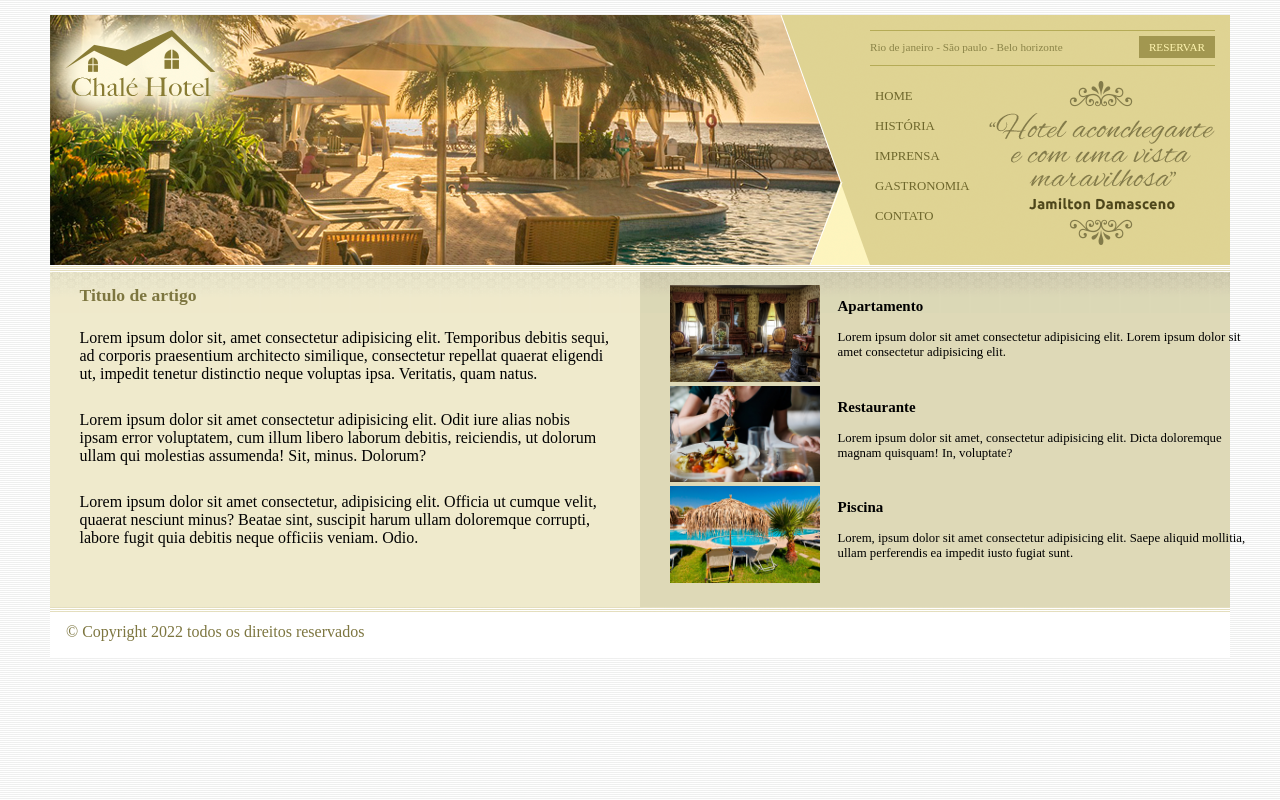
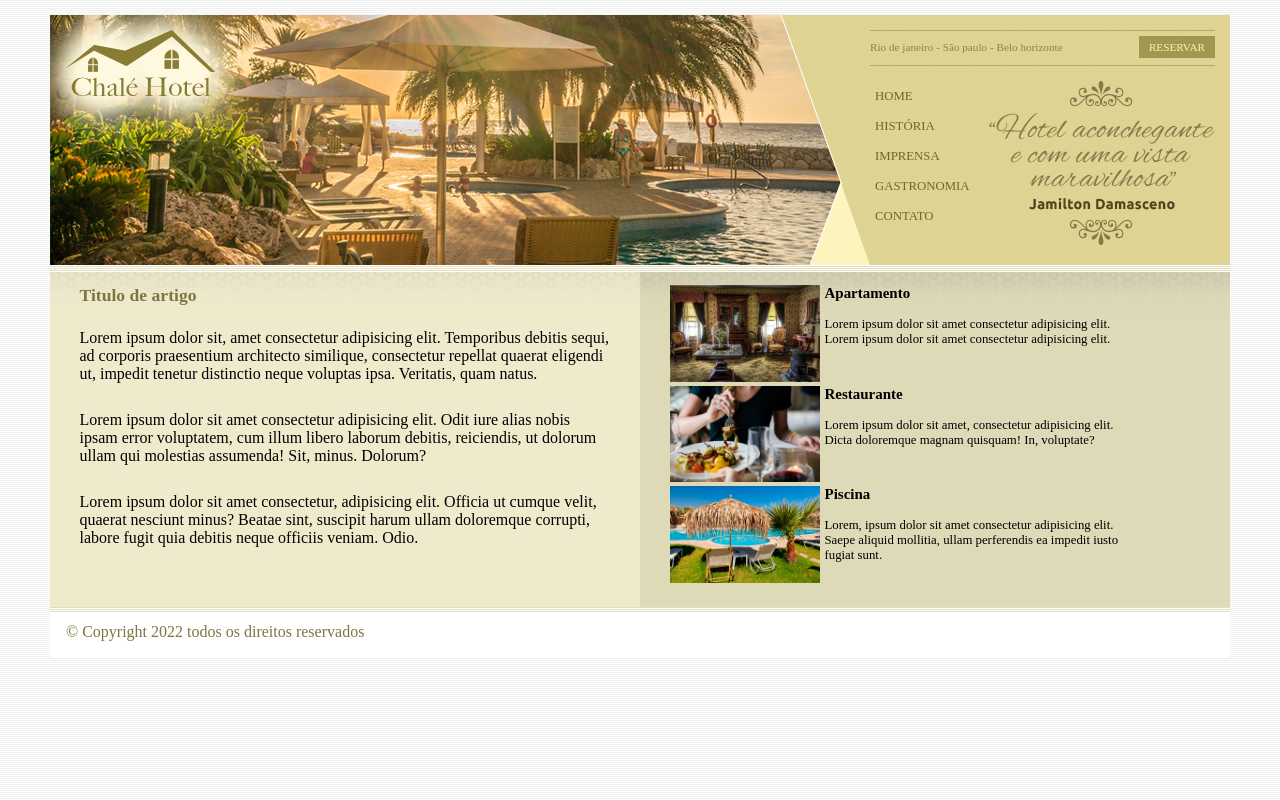
Before and after one commit to Julio-Norberto/chale-hotel, a plain HTML site: page codigo/index.html in a window 1280 px wide. Drawn offline with Linux system fonts and the light colour scheme.

Commit message:
modificando lateral e update readme

```diff
--- a/codigo/estilos/estilo.css
+++ b/codigo/estilos/estilo.css
@@ -12,7 +12,7 @@ body {
 #container {
     background:  #ede9cc url(../imagens/bg-container.png) top center repeat-y;
     margin: 0 auto;
-    min-width: 740px;
+    min-width: 960px;
     max-width: 1180px;
 }
 
@@ -150,12 +150,14 @@ p {
     margin-bottom: 10px;
 }
 
+
 .ap-cont {
     position: absolute;
+    font-size: 0.8em;
+    color: #000;
+    width: 20%;
     margin-left: 5px;
-    font-size: 0.8em;
-    padding: 13px;
-    color: #000;
+    min-width: 300px;
 }
 
 #beneficios li:hover {
```
